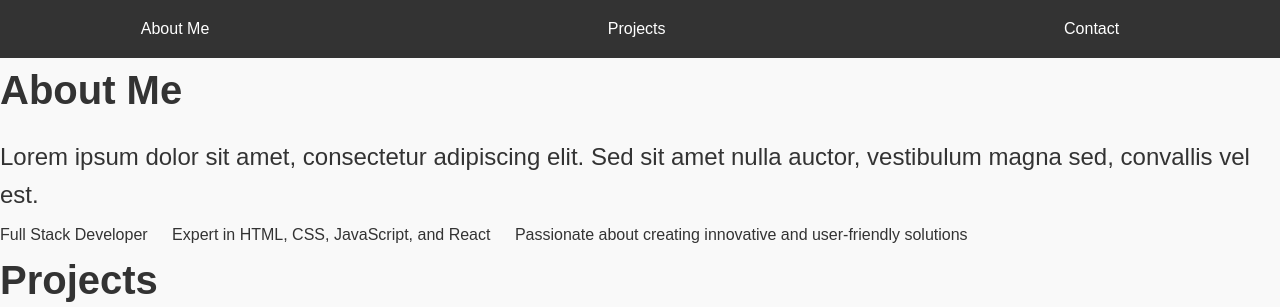
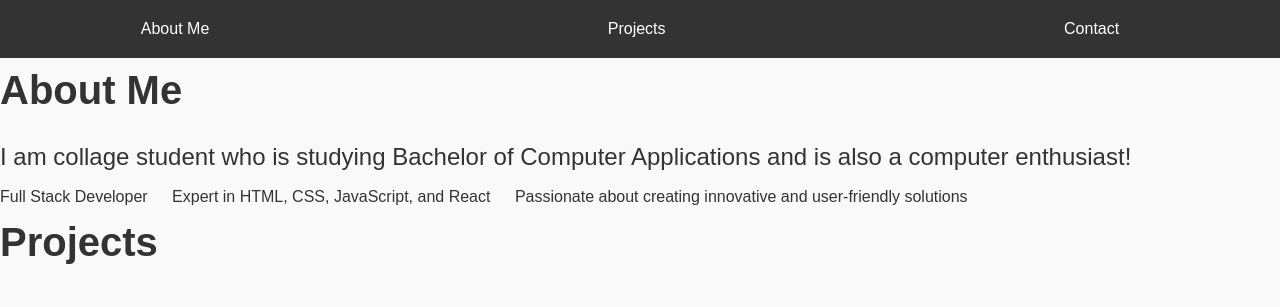
Before and after one commit to richard-pius/Portfolio, a plain HTML site: page index.html in a window 1280 px wide. Shown: the top 307 px of the page. Drawn offline with Linux system fonts and the light colour scheme.

Commit message:
adding content!

```diff
--- a/index.html
+++ b/index.html
@@ -21,8 +21,7 @@
     <!-- About Section -->
     <section id="about">
         <h1>About Me</h1>
-        <p>Lorem ipsum dolor sit amet, consectetur adipiscing elit. Sed sit amet nulla auctor, vestibulum magna
-sed, convallis vel est.</p>
+        <p>I am collage student who is studying Bachelor of Computer Applications and is also a computer enthusiast!</p>
         <ul>
             <li>Full Stack Developer</li>
             <li>Expert in HTML, CSS, JavaScript, and React</li>
```
